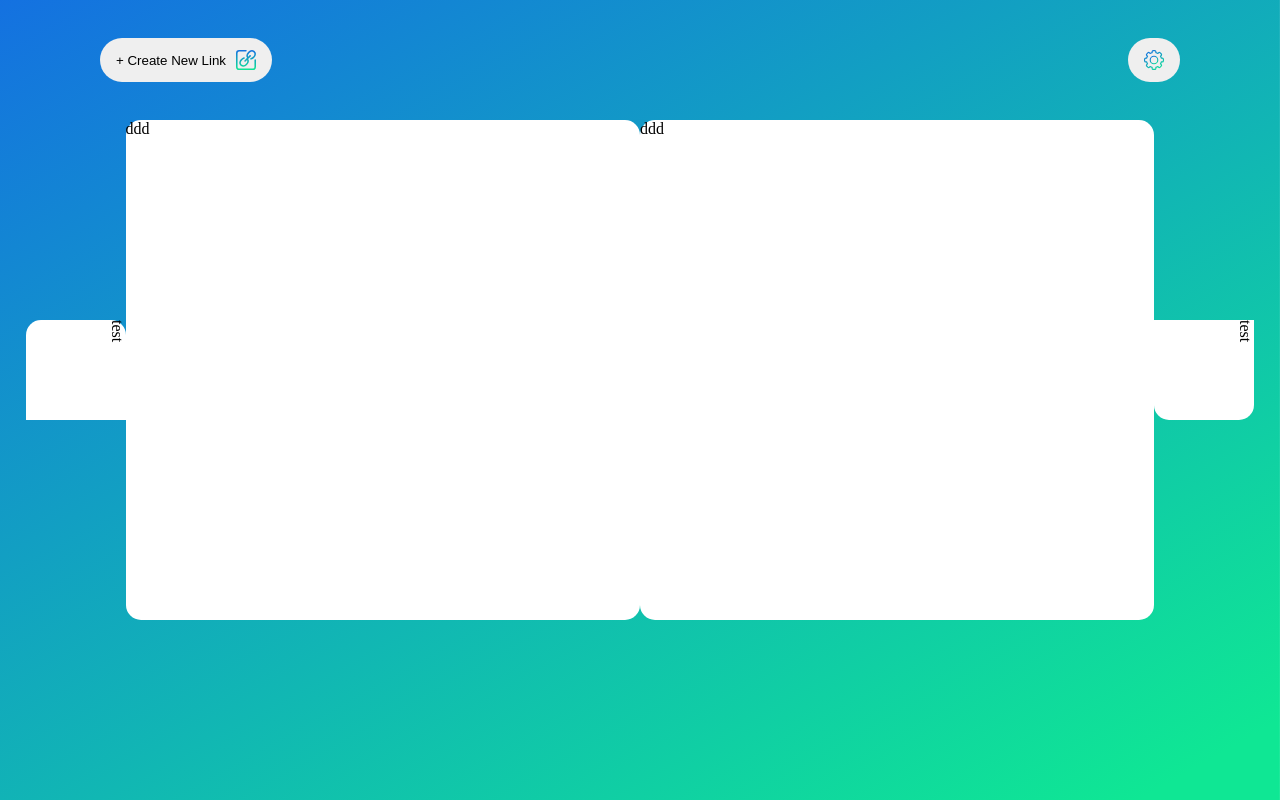
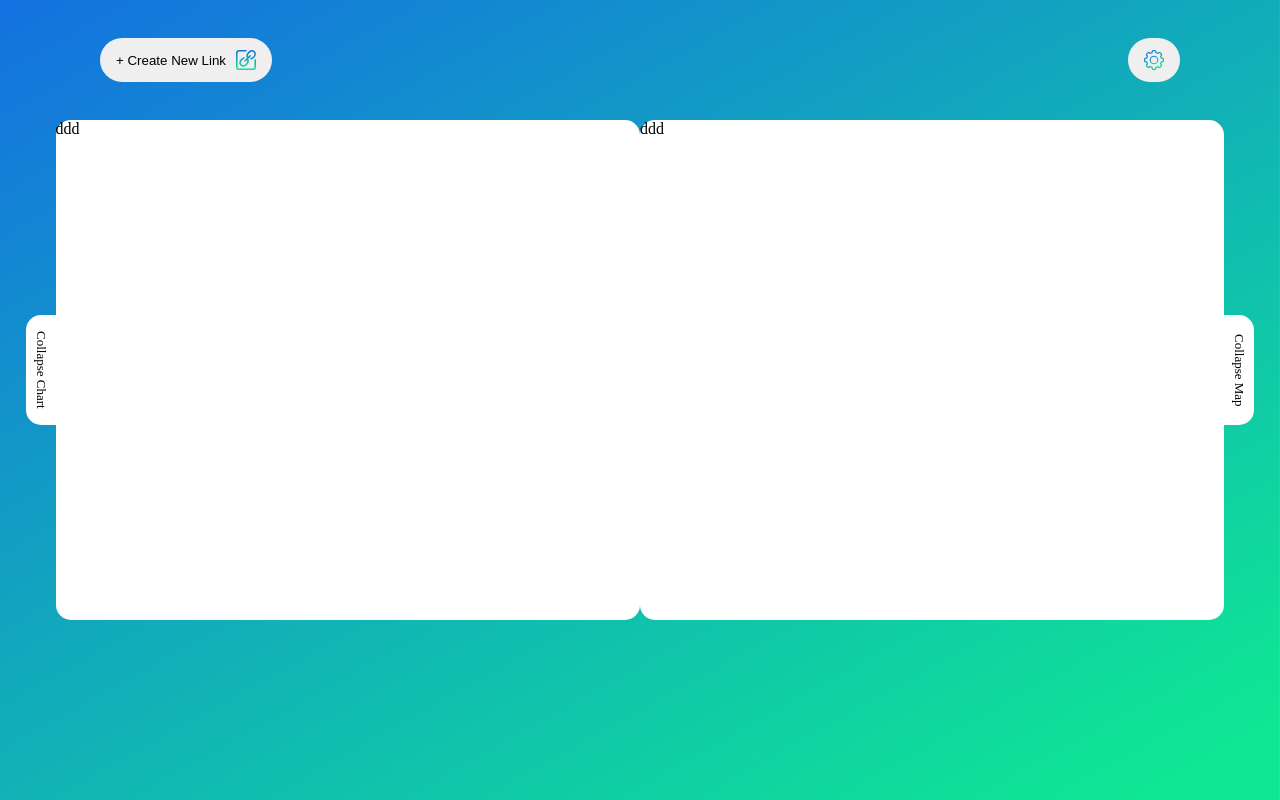
Before and after one commit to Awais-Practice/url-shortner-landing-page, a plain HTML site: page index.html in a window 1280 px wide. Drawn offline with Linux system fonts and the light colour scheme.

```diff
--- a/assets/scss/style.scss
+++ b/assets/scss/style.scss
@@ -60,15 +60,16 @@ body {
           border-radius: 15px;
         }
         .col-collapseChart {
-          height: 100px;
+          height: 110px;
           align-self: center;
           background-color: #ffff;
-          width: 40px;
+          width: 30px;
           border-radius: 15px 0px 0px 15px;
           writing-mode: vertical-rl;
           display: flex;
           align-items: center;
           justify-content: center;
+          font-size: 13px;
         }
         .collapseChart-map {
           border-radius: 0px 15px 15px 0px !important;
--- a/index.html
+++ b/index.html
@@ -29,13 +29,13 @@
       <!-- Content Container code start here  -->
       <div id="contentContainer">
         <div class="col">
-          <div class="col-collapseChart border">test</div>
+          <div class="col-collapseChart border">Collapse Chart</div>
           <div class="col-chart">ddd</div>
         </div>
 
         <div class="col">
           <div class="col-chart">ddd</div>
-          <div class="col-collapseChart collapseChart-map">test</div>
+          <div class="col-collapseChart collapseChart-map">Collapse Map</div>
         </div>
       </div>
     </div>
```
Also changed, not shown: assets/css/style.css.
